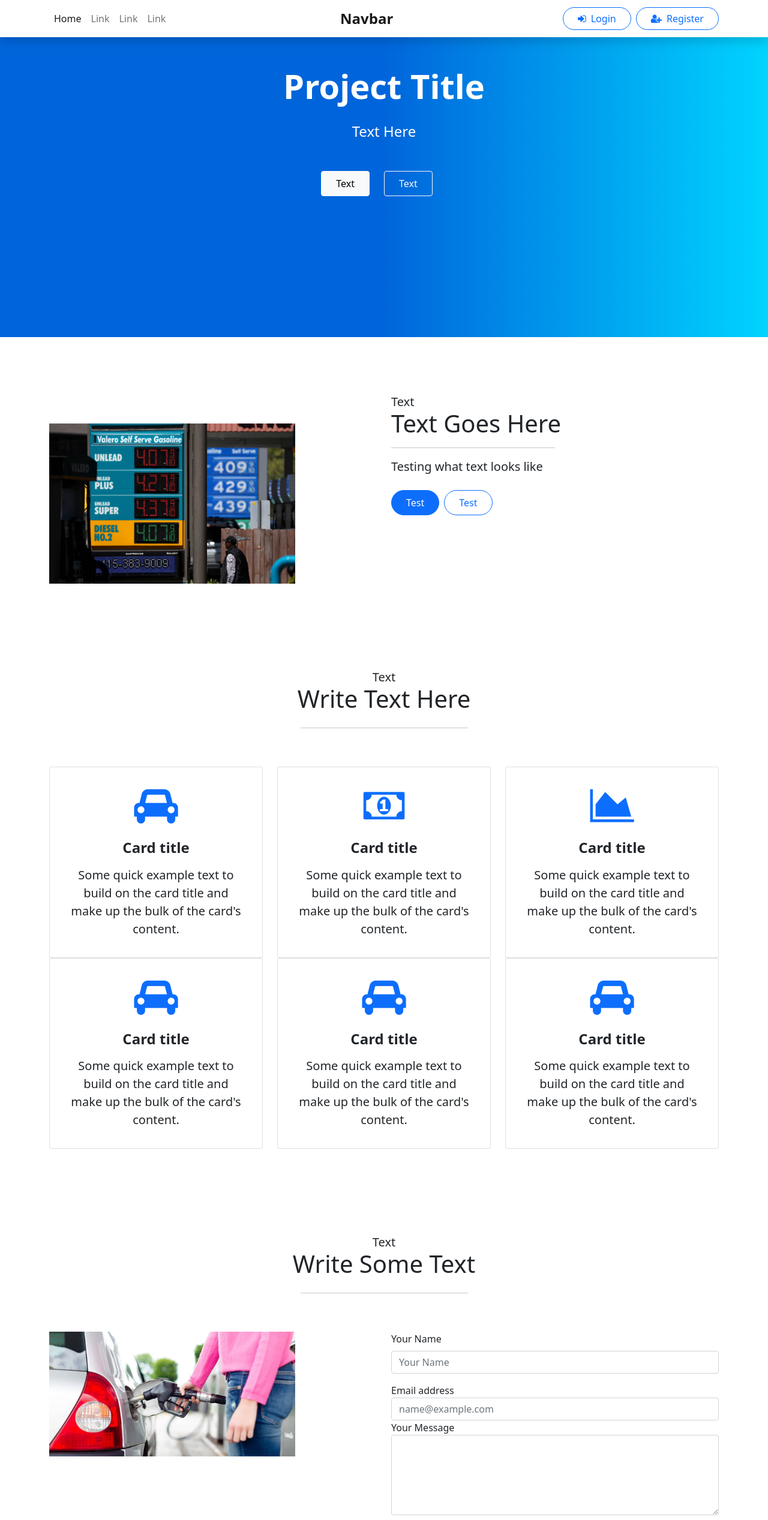
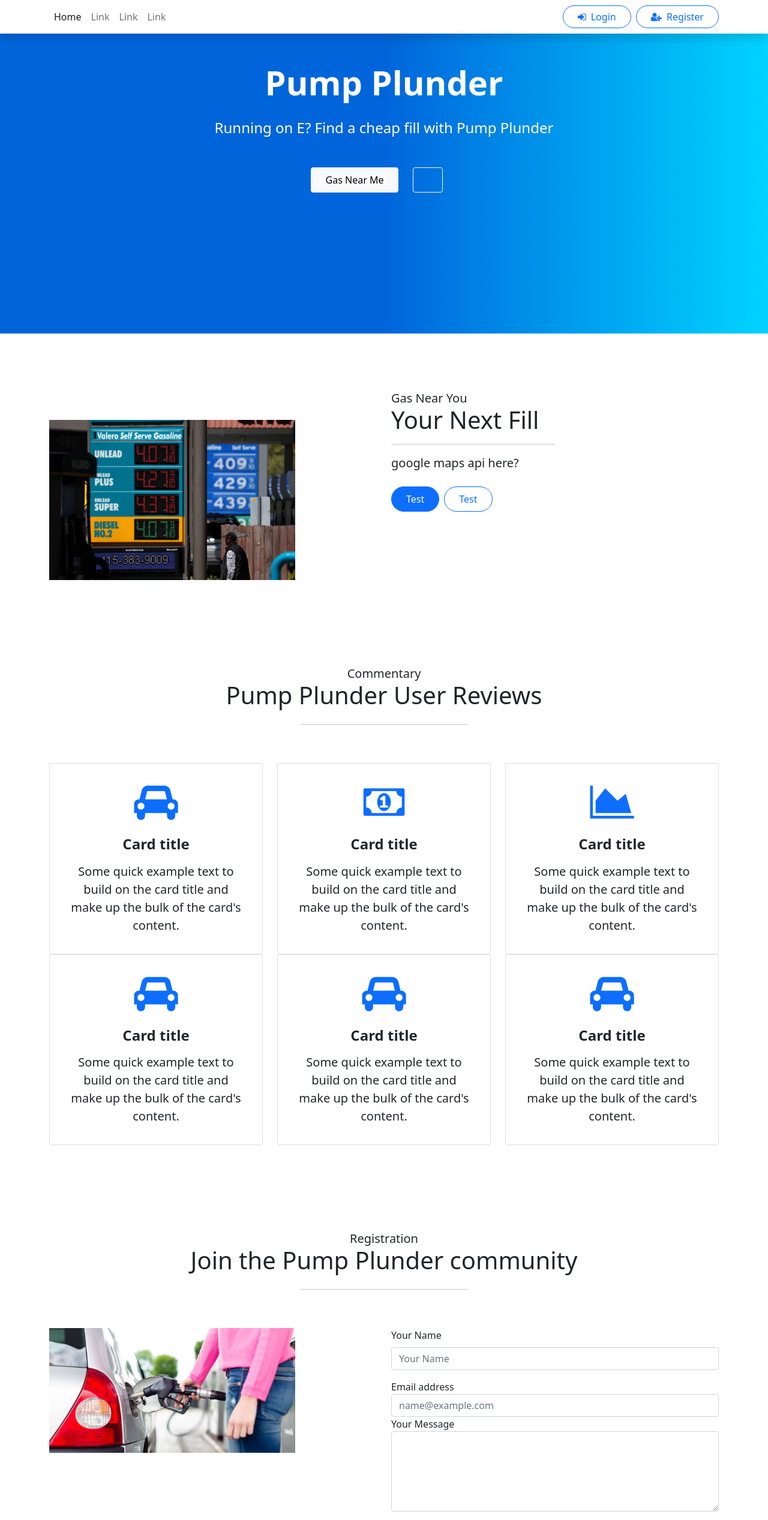
Before and after one commit to Afaed/Gas-app, a React (Create React App) app in the folder client/: page / in a window 1280 px wide. Shown: the top 2534 px of the page at 60% size. Built offline with nearby package versions, Linux system fonts and the light colour scheme.

Commit message:
added text to the front end, rough draft of what could go where, subject to change

```diff
--- a/client/public/index.html
+++ b/client/public/index.html
@@ -24,7 +24,7 @@
       work correctly both with client-side routing and a non-root public URL.
       Learn how to configure a non-root public URL by running `npm run build`.
     -->
-    <title>React App</title>
+    <title>Pump Plunder</title>
   </head>
   <body>
     <noscript>You need to enable JavaScript to run this app.</noscript>
--- a/client/src/components/Home.jsx
+++ b/client/src/components/Home.jsx
@@ -7,11 +7,11 @@ const Home = () => {
     <div className="container">
         <div className="row justify-content-center">
             <div className="col-md-8 mt-5">
-                <h1 className="display-4 fw-bolder mb-4 text-center text-white">Project Title</h1>
-                <p className="lead text-center fs-4 mb-5 text-white">Text Here</p>
+                <h1 className="display-4 fw-bolder mb-4 text-center text-white">Pump Plunder</h1>
+                <p className="lead text-center fs-4 mb-5 text-white">Running on E? Find a cheap fill with Pump Plunder</p>
                 <div className="buttons d-flex justify-content-center">
-                    <button className="btn btn-light me-4 round-pill px-4 py-2">Text</button>
-                    <button className="btn btn-outline-light me-4 round-pill px-4 py-2">Text</button>
+                    <button className="btn btn-light me-4 round-pill px-4 py-2">Gas Near Me</button>
+                    <button className="btn btn-outline-light me-4 round-pill px-4 py-2"></button>
                 </div>
             </div>
         </div>
--- a/client/src/components/Navbar.jsx
+++ b/client/src/components/Navbar.jsx
@@ -26,7 +26,7 @@ const Navbar = () => {
           <a class="nav-link" href="#">Link</a>
         </li>
          </ul>
-      <a class ="navbar-brand fw-bolder fs-4 mx-auto" href="#">Navbar</a>
+      <a class ="navbar-brand fw-bolder fs-4 mx-auto" href="#"></a>
       <button className="btn btn-outline-primary ms-auto px-4 rounded-pill">
           <i className="fa fa-sign-in me-2"></i>Login</button>
       <button to="/register" className="btn btn-outline-primary ms-2 px-4 rounded-pill">
--- a/client/src/components/Section1.jsx
+++ b/client/src/components/Section1.jsx
@@ -10,10 +10,10 @@ const sectionOne = () => {
                         <img src="/assets/gas.jpg" alt="Gas" className="w-75 mt-5"/>
                         </div>
                         <div className="col-md-6">
-                            <h3 className="fs-5 mb-0">Text</h3>
-                            <h1 className="display-6 mb-2">Text <b>Goes</b> Here</h1>
+                            <h3 className="fs-5 mb-0">Gas Near You</h3>
+                            <h1 className="display-6 mb-2">Your Next Fill </h1>
                             <hr className="w-50"/>
-                            <p className="lead mb-4">Testing what text looks like</p>
+                            <p className="lead mb-4">google maps api here?</p>
                             <button className="btn btn-primary rounded-pill px-4 py-2">Test</button>
                             <button className="btn btn-outline-primary rounded-pill px-4 py-2 ms-2">Test</button>
                         </div>
--- a/client/src/components/Section2.jsx
+++ b/client/src/components/Section2.jsx
@@ -7,8 +7,8 @@ const Section2 = () => {
                 <div className="container my-5 py-5">
                     <div className="row">
                         <div className="col-12">
-                            <h3 className="fs-5 text-center mb-0">Text</h3>
-                            <h1 className="display-6 text-center mb-4">Write <b>Text</b> Here</h1>
+                            <h3 className="fs-5 text-center mb-0">Commentary</h3>
+                            <h1 className="display-6 text-center mb-4">Pump Plunder <b>User</b> Reviews</h1>
                             <hr className="w-25 mx-auto"/>
                         </div>
                     </div>
--- a/client/src/components/Section3.jsx
+++ b/client/src/components/Section3.jsx
@@ -6,8 +6,8 @@ const sectionThree = () => {
                 <div className="container my-5 py-5">
                     <div className="row mb-5">
                         <div className="col-12">
-                        <h3 className="fs-5 text-center mb-0">Text</h3>
-                            <h1 className="display-6 text-center mb-4">Write Some <b>Text</b></h1>
+                        <h3 className="fs-5 text-center mb-0">Registration</h3>
+                            <h1 className="display-6 text-center mb-4">Join the <b>Pump Plunder</b> community</h1>
                             <hr className="w-25 mx-auto"/>
                         </div>
                     </div>
```
